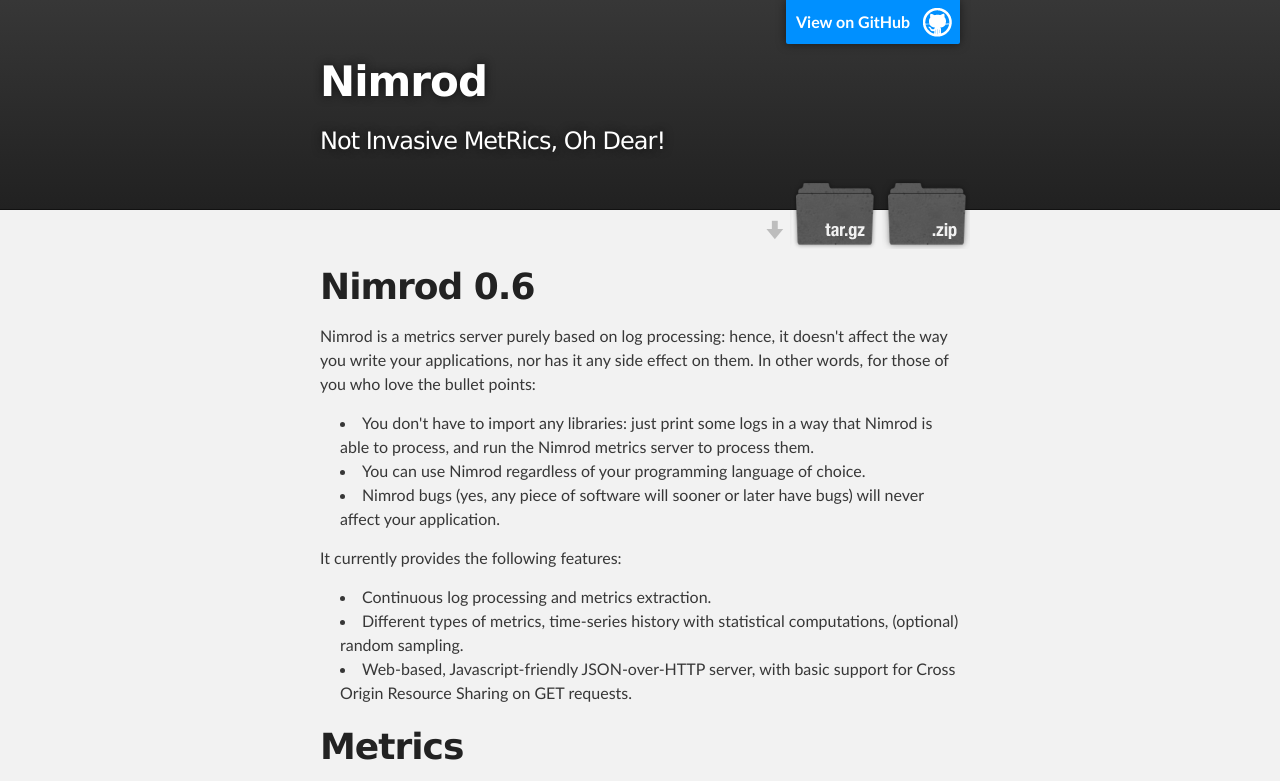
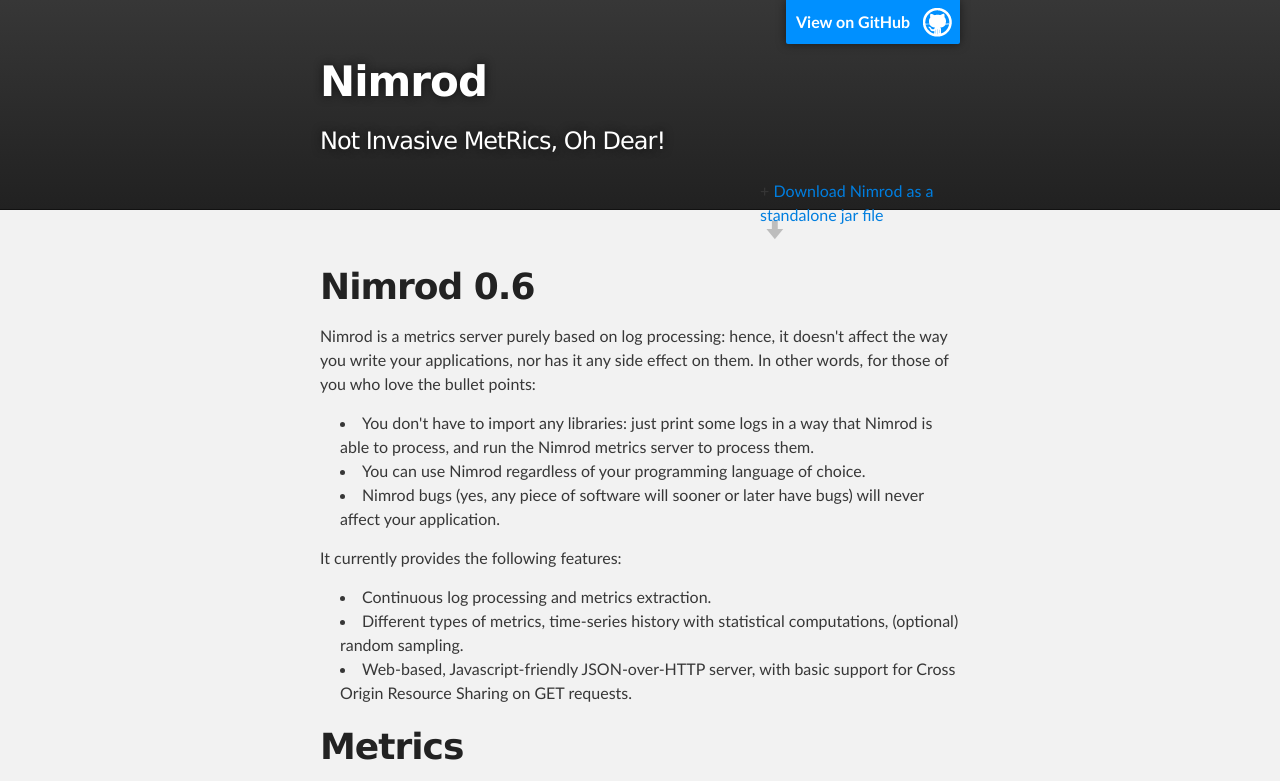
Before and after one commit to sbtourist/nimrod, a plain HTML site: page index.html in a window 1280 px wide. Shown: the top 781 px of the page. Drawn offline with Linux system fonts and the light colour scheme.

Commit message:
Update index.html
Updated download link.

```diff
--- a/index.html
+++ b/index.html
@@ -22,8 +22,7 @@
           <h2 id="project_tagline">Not Invasive MetRics, Oh Dear!</h2>
 
             <section id="downloads">
-              <a class="zip_download_link" href="https://github.com/sbtourist/nimrod/zipball/master">Download this project as a .zip file</a>
-              <a class="tar_download_link" href="https://github.com/sbtourist/nimrod/tarball/master">Download this project as a tar.gz file</a>
++              <a href="https://github.com/downloads/sbtourist/nimrod/nimrod-0.6-standalone.jar">Download Nimrod as a standalone jar file</a>
             </section>
         </header>
     </div>
```
